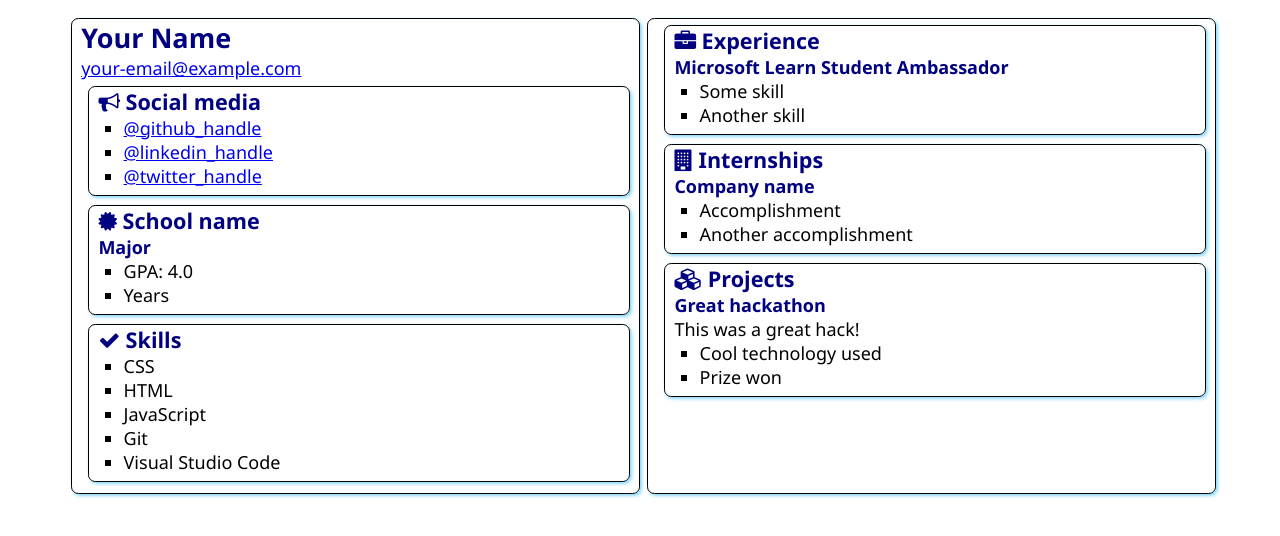
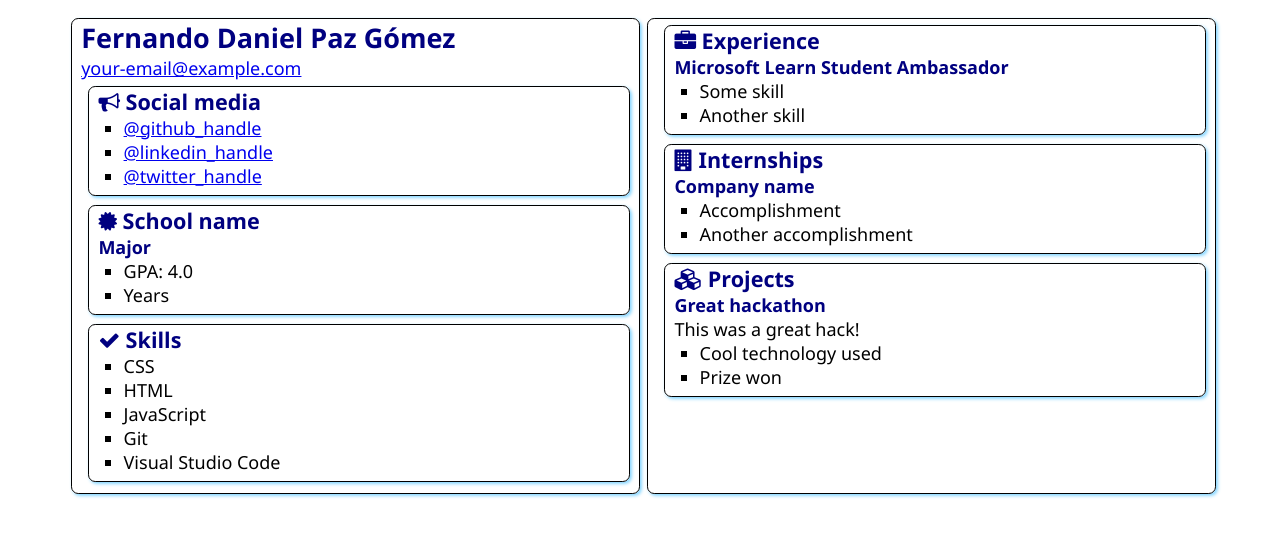
Before and after one commit to Fernando-Paz/SATechnicalOnboarding, a plain HTML site: page src/index.html in a window 1280 px wide. Drawn offline with Linux system fonts and the light colour scheme.

Commit message:
Añadido mi nombre
Cambio de Your Name a mi nombre

```diff
--- a/src/index.html
+++ b/src/index.html
@@ -12,7 +12,7 @@
 <body>
     <main>
         <article class="box">
-            <h1>Your Name</h1>
+            <h1>Fernando Daniel Paz Gómez</h1>
             <div><a href="mailto:your.email@example.com">your-email@example.com</a></div>
 
             <section class="box">
```
